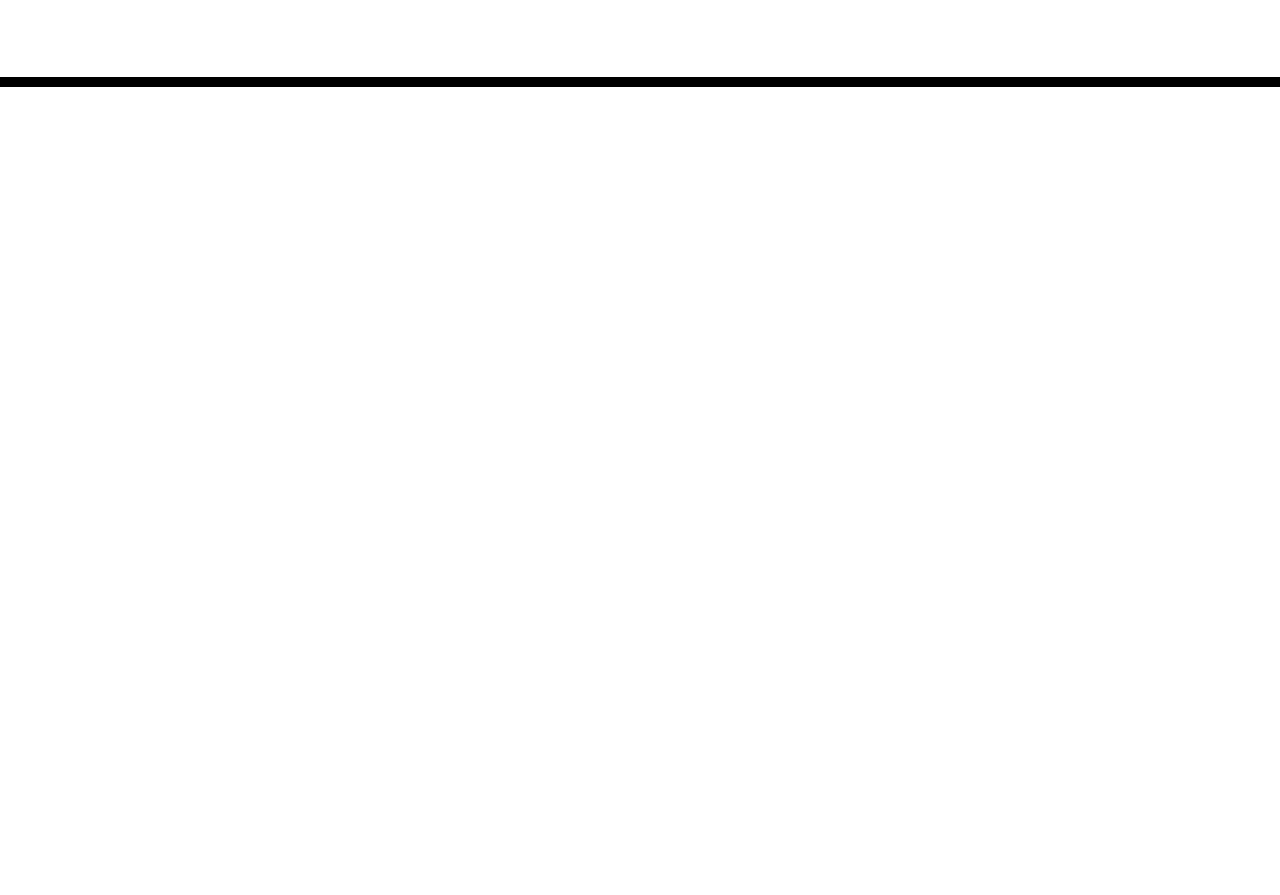
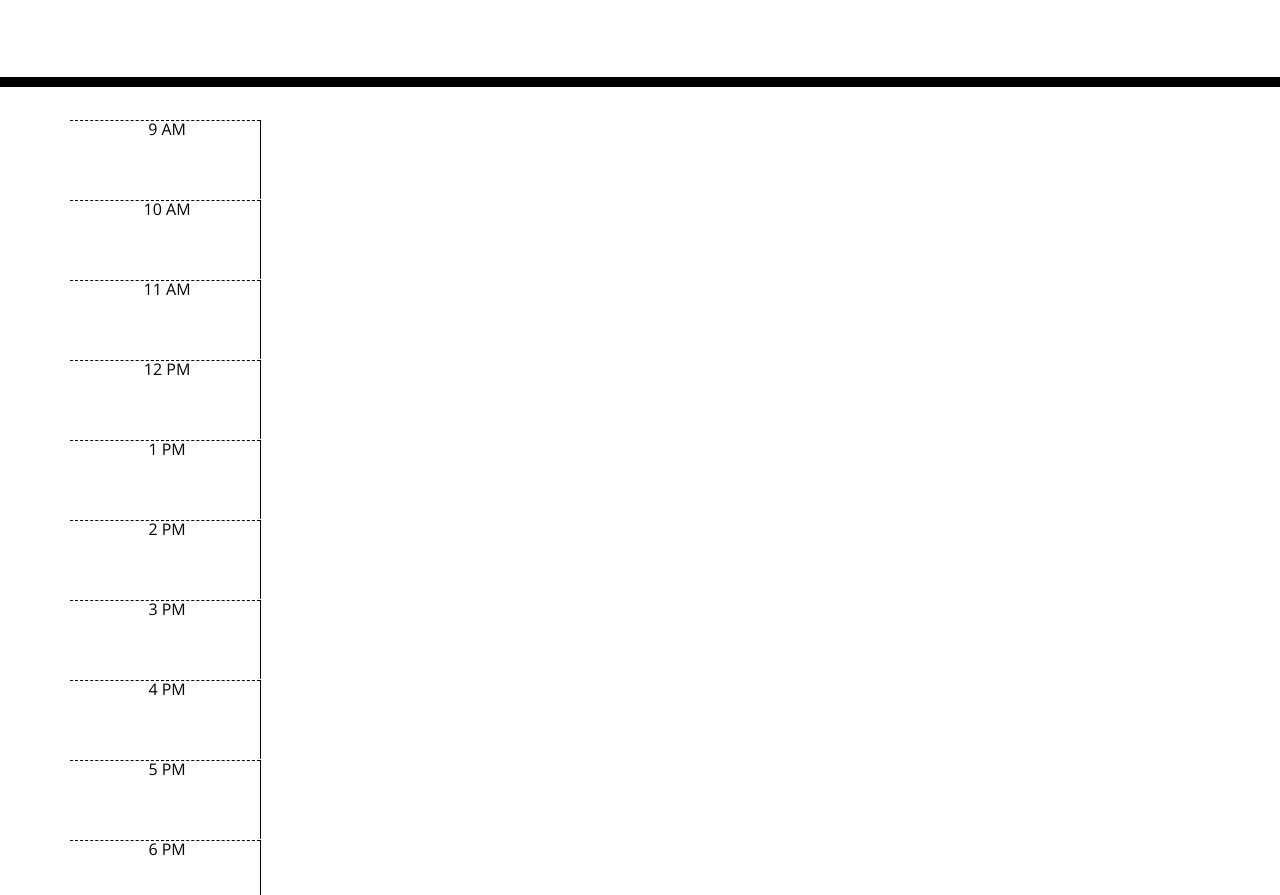
Before and after one commit to dylanokum8/work-day, a plain HTML site: page index.html in a window 1280 px wide. Shown: the part 181-1076 px from the top of the page. Before the commit the page ends 800 px from the top, so only its background shows below. Drawn offline with nearby package versions, Linux system fonts and the light colour scheme.

Commit message:
added time blocks

```diff
--- /dev/null
+++ b/assets/script.js
@@ -0,0 +1,5 @@
+var todaysDate = moment().format(' MM YYYY DD H ');
+
+function timeTracker() {
+    var currentTime = moment().hour();
+}
--- a/style.css
+++ b/assets/style.css
@@ -62,7 +62,7 @@ textarea{
   border-top-right-radius: 15px;
   border-bottom-right-radius: 15px;
   background-color: #06AED5;
-  color: white;
+  color: red;
 }
 
 .saveBtn i:hover {
--- a/index.html
+++ b/index.html
@@ -18,7 +18,7 @@
       href="https://fonts.googleapis.com/css?family=Open+Sans&display=swap"
       rel="stylesheet"
     />
-    <link rel="stylesheet" href="style.css" />
+    <link rel="stylesheet" href="./assets/style.css" />
     <title>Work Day Scheduler</title>
   </head>
 
@@ -30,6 +30,66 @@
     </header>
     <div class="container">
       <!-- Timeblocks go here -->
+      <div id="hour9" class="row time-block">
+<div class="col-md-2 hour"> 9 AM
+</div>
+<textarea class="col-md-9 description"></textarea>
+<button class="btn SaveBtn col-md-1"></button>
+      </div>
+      <div id="hour10" class="row time-block">
+        <div class="col-md-2 hour"> 10 AM
+        </div>
+        <textarea class="col-md-9 description"></textarea>
+        <button class="btn SaveBtn col-md-1"></button>
+              </div>
+              <div id="hour11" class="row time-block">
+                <div class="col-md-2 hour"> 11 AM
+                </div>
+                <textarea class="col-md-9 description"></textarea>
+                <button class="btn SaveBtn col-md-1"></button>
+                      </div>
+                      <div id="hour12" class="row time-block">
+                        <div class="col-md-2 hour"> 12 PM
+                        </div>
+                        <textarea class="col-md-9 description"></textarea>
+                        <button class="btn SaveBtn col-md-1"></button>
+                              </div>
+                              <div id="hour13" class="row time-block">
+                                <div class="col-md-2 hour"> 1 PM
+                                </div>
+                                <textarea class="col-md-9 description"></textarea>
+                                <button class="btn SaveBtn col-md-1"></button>
+                                      </div>
+                                      <div id="hour14" class="row time-block">
+                                        <div class="col-md-2 hour"> 2 PM
+                                        </div>
+                                        <textarea class="col-md-9 description"></textarea>
+                                        <button class="btn SaveBtn col-md-1"></button>
+                                              </div>
+                                              <div id="hour15" class="row time-block">
+                                                <div class="col-md-2 hour"> 3 PM
+                                                </div>
+                                                <textarea class="col-md-9 description"></textarea>
+                                                <button class="btn SaveBtn col-md-1"></button>
+                                                      </div>
+                                                      <div id="hour16" class="row time-block">
+                                                        <div class="col-md-2 hour"> 4 PM
+                                                        </div>
+                                                        <textarea class="col-md-9 description"></textarea>
+                                                        <button class="btn SaveBtn col-md-1"></button>
+                                                              </div>
+                                                              <div id="hour17" class="row time-block">
+                                                                <div class="col-md-2 hour"> 5 PM
+                                                                </div>
+                                                                <textarea class="col-md-9 description"></textarea>
+                                                                <button class="btn SaveBtn col-md-1"></button>
+                                                                      </div>
+                                                                      <div id="hour18" class="row time-block">
+                                                                        <div class="col-md-2 hour"> 6 PM
+                                                                        </div>
+                                                                        <textarea class="col-md-9 description"></textarea>
+                                                                        <button class="btn SaveBtn col-md-1"></button>
+                                                                              </div>
     </div>
 
     <script src="https://code.jquery.com/jquery-3.4.1.min.js"></script>
```
